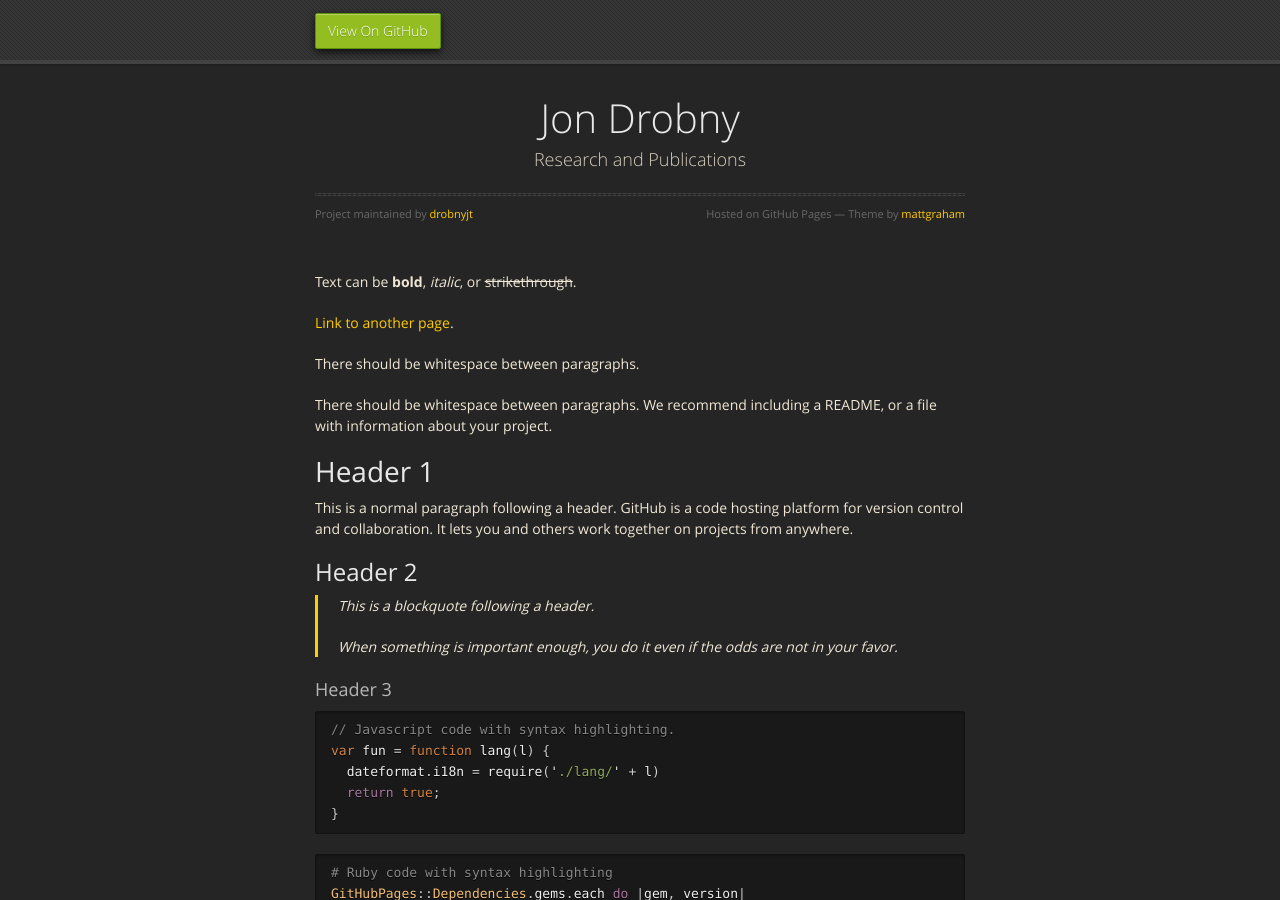
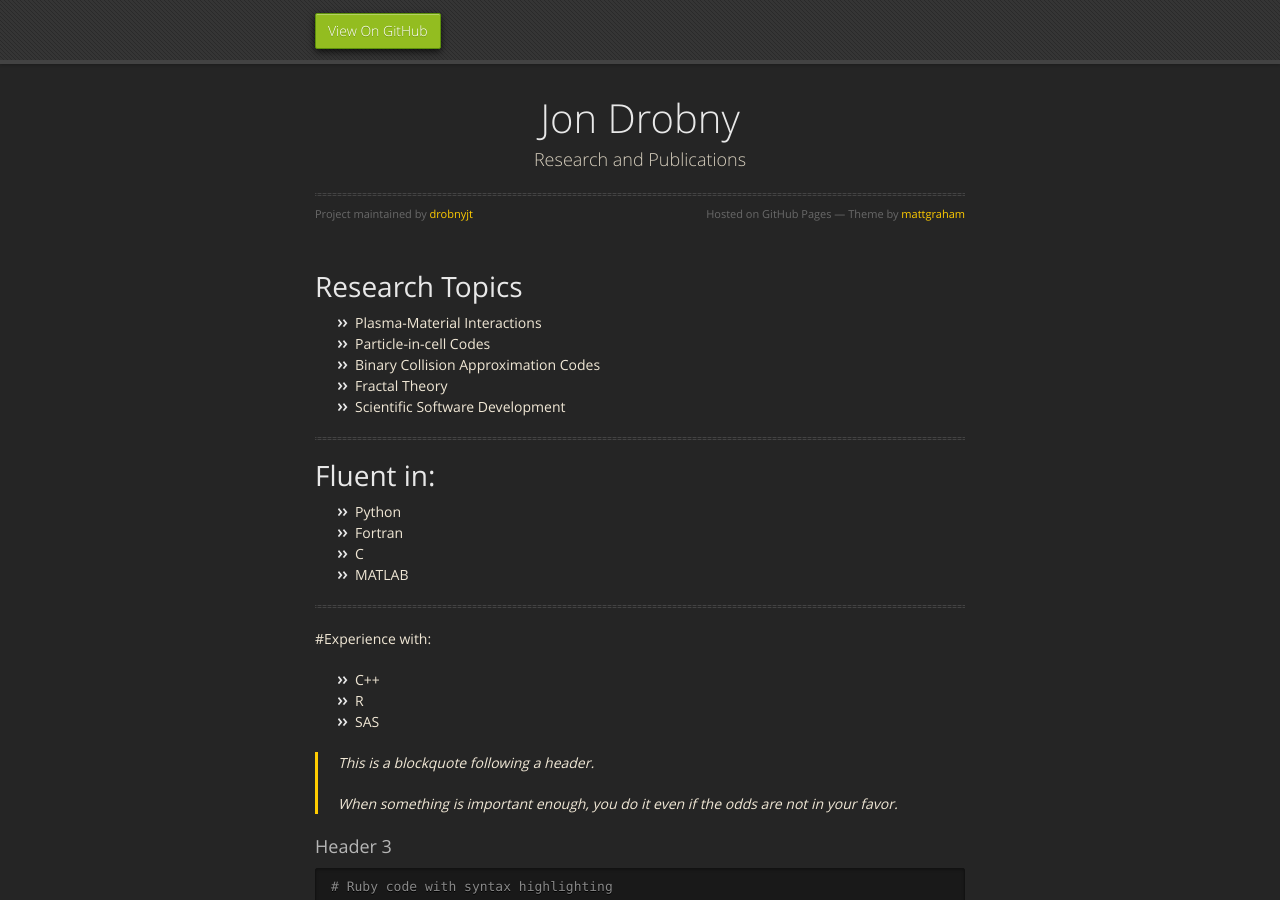
Before and after one commit to drobnyjt/test_jekyll, a Jekyll site: the page built from index.md, in a window 1280 px wide and 900 px high. Built offline with Jekyll 4.4.1, drawn with Linux system fonts in a browser that asks for light colours; our own code applies the rules of GitHub Pages for plain Markdown files.

Commit message:
Beginning modification of own webpage.

````diff
--- a/index.md
+++ b/index.md
@@ -2,19 +2,30 @@
 layout: default
 ---
 
-Text can be **bold**, _italic_, or ~~strikethrough~~.
+# Research Topics
 
-[Link to another page](./another-page.html).
+* Plasma-Material Interactions
+* Particle-in-cell Codes
+* Binary Collision Approximation Codes
+* Fractal Theory
+* Scientific Software Development
 
-There should be whitespace between paragraphs.
+* * *
 
-There should be whitespace between paragraphs. We recommend including a README, or a file with information about your project.
+# Fluent in:
 
-# Header 1
+* Python
+* Fortran
+* C
+* MATLAB
 
-This is a normal paragraph following a header. GitHub is a code hosting platform for version control and collaboration. It lets you and others work together on projects from anywhere.
+* * *
 
-## Header 2
+#Experience with:
+
+* C++
+* R
+* SAS
 
 > This is a blockquote following a header.
 >
@@ -22,13 +33,6 @@ This is a normal paragraph following a header. GitHub is a code hosting platform
 
 ### Header 3
 
-```js
-// Javascript code with syntax highlighting.
-var fun = function lang(l) {
-  dateformat.i18n = require('./lang/' + l)
-  return true;
-}
-```
 
 ```ruby
 # Ruby code with syntax highlighting
````
